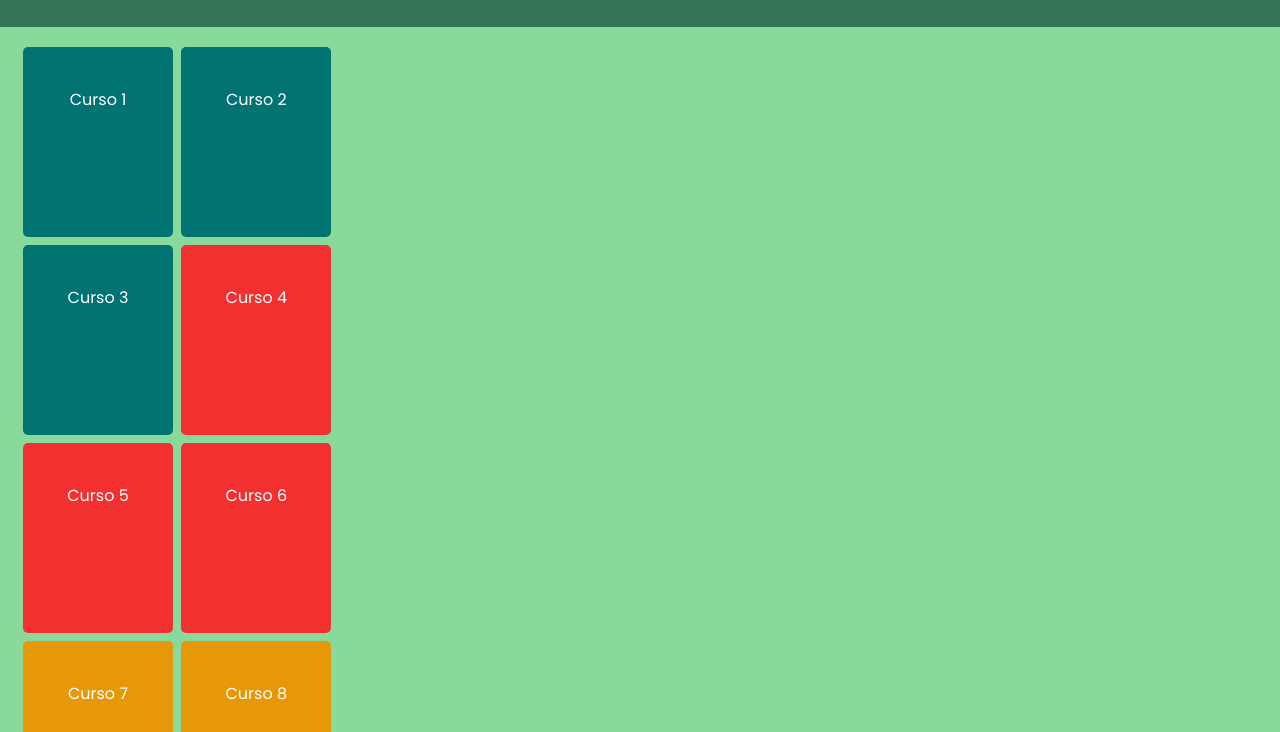
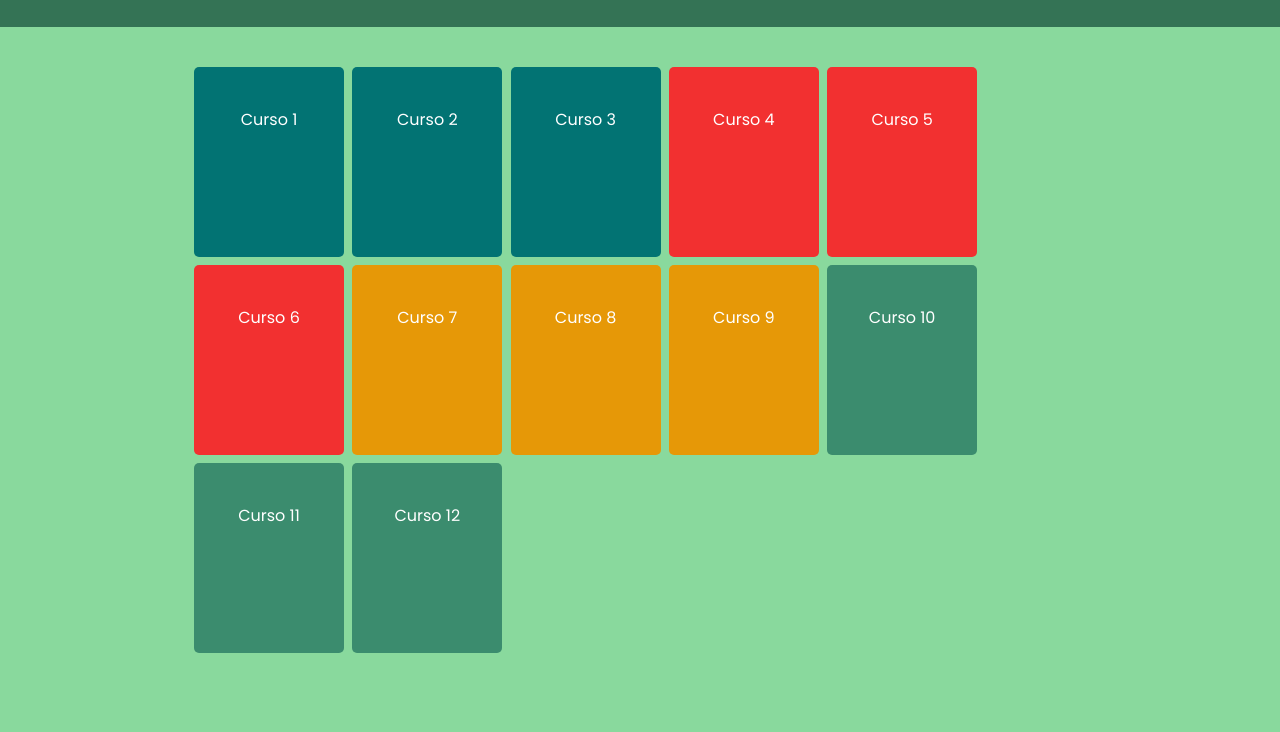
Before and after one commit to rogeriocsc/projetoCurso, a plain HTML site: page index.html in a window 1280 px wide. Shown: the part 68-800 px from the top of the page. Drawn offline with Linux system fonts and the light colour scheme.

Commit message:
Update estilo css

```diff
--- a/estilo.css
+++ b/estilo.css
@@ -26,9 +26,9 @@ main {
 }
 
 .exercicios {
-    width: 320px;
+    width: 900px;
     height: auto;
-    margin: 0px 14px;
+    margin: 40px auto;
     background: transparent;
     border-radius: 10px;
 }
```
